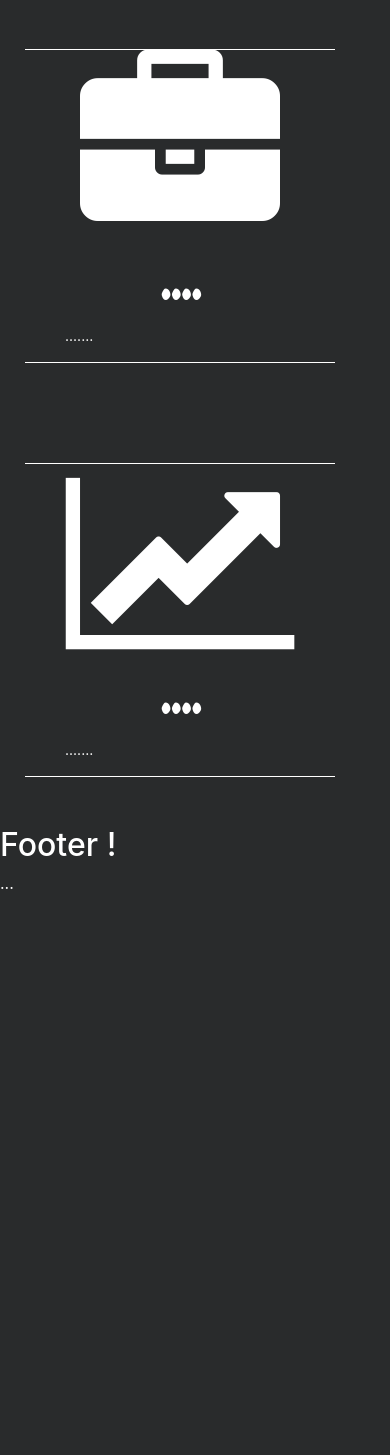
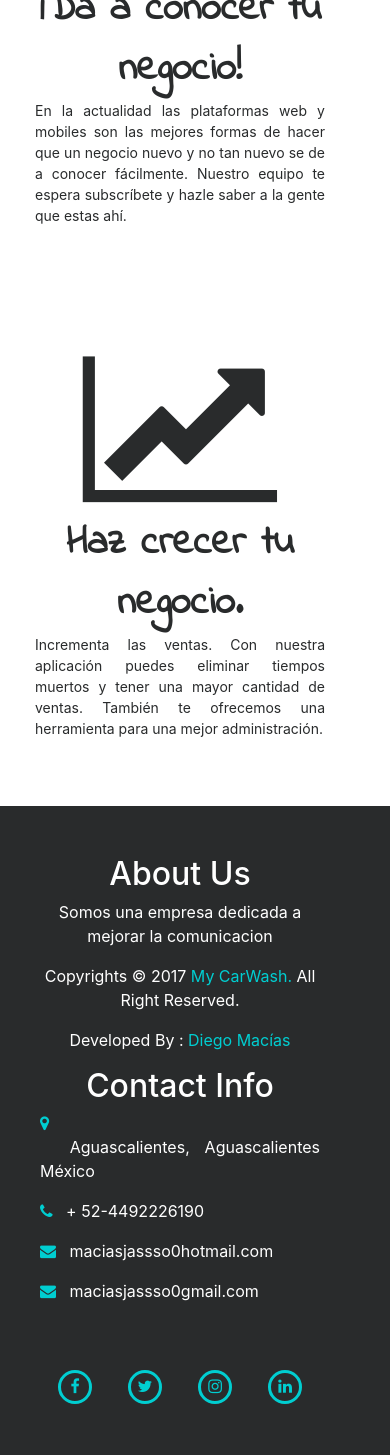
Before and after one commit to diegomjasso/MyWashCar, a Django app: page / in a window 390 px wide. Shown: the part 3331-4786 px from the top of the page. Before the commit the page ends 4220 px from the top, so only its background shows below. Run offline with Django 3.2, Linux system fonts and the light colour scheme; parts of the project's set-up code (start-up, migrations or seed data) failed here and were passed over; some libraries are stand-ins or nearby versions.

Commit message:
responsiveLandingP

```diff
--- a/static/assets/css/app.css
+++ b/static/assets/css/app.css
@@ -50,7 +50,7 @@
 	display:	block;
 }
 
-.display-inline{
+.display-inline	{
 	display:	inline-block;
 }
 
@@ -94,20 +94,19 @@ body, html {
 }
 
 .authentication {
-	width: 20em;
-	/*	background: #d2e9f2;	*/
 	background: #292b2c!important;
 	border-radius: 0em 1em 0em 1em;
-	padding: 2.5em 1.5em 2em 1.5em;
 	border-style: solid;
 	border-color: #ddd;
 	border-width: 1px;
-	float: right;
 	font-size: 16px;
+	display: inline-block;
 }
 
 .container-index	{
 	height: 100%;
+	text-align: center;
+	align-items: center;
 }
 
 .control-label {
@@ -197,9 +196,15 @@ input:-moz-placeholder { font-family: 'Indie Flower', cursive; }
 	text-align: center;
 }
 
+.serices-tab-business	{
+	background: white;
+	color: #292b2c!important;
+	text-align: center;
+}
+
 .thumbnails-tittle	{
 	display: block;
-	font-size: 50px;
+	font-size: 40px;
 	font-family: 'Indie Flower', cursive;
 }
 
@@ -210,45 +215,97 @@ input:-moz-placeholder { font-family: 'Indie Flower', cursive; }
 
 .fa.fa-globe.thumbnails-icon		{
 	color: white;
-	font-size: 200px;
+	font-size: 170px;
 	display: block;
 }
 
 .fa.fa-money.thumbnails-icon		{
 	color: white;
-	font-size: 200px;
+	font-size: 170px;
 	display: block;
 }
 
 .fa.fa-clock-o.thumbnails-icon		{
 	color: white;
-	font-size: 200px;
+	font-size: 170px;
 	display: block;
 }
 
 .fa.fa-briefcase.thumbnails-icon		{
-	color: white;
-	font-size: 200px;
+	color: #292b2c!important;
+	font-size: 170px;
 	display: block;
 }
 
 .fa.fa-line-chart.thumbnails-icon		{
-	color: white;
-	font-size: 200px;
+	color: #292b2c!important;
+	font-size: 170px;
 	display: block;
 }
 
 .thumbnail-content	{
 	margin-top: 50px;
 	margin-bottom: 50px;
-	/*
-		border-style: solid;
-		border-width: 1px 0px 1px  0px;
-		border-color: #292b2c!important;
-	*/
 }
 
 .footer-nav	{
 	background: #292b2c!important;
 	color: white;
 }
+
+.social-icon-list {
+	margin-top: 50px;
+	margin-bottom: 50px;
+	text-align: center;
+}
+
+.social-icon	{
+	width: 34px;
+	height: 34px;
+	border-style: solid;
+	border-width: 3px;
+	border-radius: 30px;
+	padding:	1px;
+	color: #00CED1;
+	cursor: pointer;
+	display: inline-block;
+}
+
+.social-icon:hover	{
+	color: #FEF65B;
+	display: inline-block;
+}
+
+.fa.fa-map-marker{
+	color: #00CED1;
+	display: inline-block;
+}
+
+.fa.fa-phone	{
+	color: #00CED1;
+	display: inline-block;
+}
+
+.fa.fa-envelope	{
+	color: #00CED1;
+	display: inline-block;
+}
+
+.footer-link	{
+	color: #00CED1;
+	display: inline-block;
+}
+
+.single	{
+	text-align: justify;
+}
+
+.about-us	{
+	text-align: justify;
+}
+
+.parallax-2 .tittle {
+	height: 100%
+	padding-top: 100px;
+	padding-bottom: 100px;
+}
--- a/static/assets/css/app/mobile/mobile-size-large-medium.css
+++ b/static/assets/css/app/mobile/mobile-size-large-medium.css
@@ -1,4 +1,4 @@
-@media only screen and (min-width: 413px) and (max-width : 990px) {
+@media only screen and (min-width: 481px) and (max-width : 990px) {
 	.tittle-logo	{
 	    font-size: 0.9em;
 	    display: block;
@@ -10,11 +10,15 @@
 	}
 
 	.authentication {
-		margin:	20px;
+		margin-top:	130px;
+		width: 22em;
+		padding: 20px 15px 20px 15px;
 	}
 
-	.container-index	{
-		padding-top: 70px;
+	.parallax-2 .tittle h1	{
+		font-size: 110px;
+		padding-top: 150px;
+		padding-bottom: 150px;
 	}
 
 	.btn-createaccout-sumbit	{
--- a/static/assets/css/app/mobile/mobile-size-medium-medium.css
+++ b/static/assets/css/app/mobile/mobile-size-medium-medium.css
@@ -1,4 +1,4 @@
-@media only screen and (min-width: 300px) and (max-width : 412px) {
+@media only screen and (min-width: 300px) and (max-width : 480px) {
 	.tittle-logo	{
 	    display: none;
 	}
@@ -8,11 +8,13 @@
 	}
 
 	.authentication {
-		margin:	20px;
+		margin-top:	50px;
+		width: 18em;
+		padding: 20px 15px 20px 15px;
 	}
 
 	.container-index	{
-		padding-top: 70px;
+		padding-top: 50px;
 	}
 
 	.btn-createaccout-sumbit	{
@@ -25,6 +27,7 @@
 
 	.parallax-1	{
 		height: 110%;
+
 	}
 
 	.thumbnail-content {
@@ -32,4 +35,10 @@
 		border-width: 1px 0px 1px  0px;
 		border-color: white;
 	}
+
+	.parallax-2 .tittle h1	{
+		font-size: 65px;
+		padding-top: 150px;
+		padding-bottom: 150px;
+	}
 }
--- a/static/assets/css/app/mobile/mobile-size-small-medium.css
+++ b/static/assets/css/app/mobile/mobile-size-small-medium.css
@@ -24,4 +24,10 @@
 		border-width: 1px 0px 1px  0px;
 		border-color: white;
 	}
+
+	.parallax-2 .tittle h1	{
+		font-size: 50px;
+		padding-top: 100px;
+		padding-bottom: 100px;
+	}
 }
--- a/static/assets/css/app/mobile/mobile-size-small.css
+++ b/static/assets/css/app/mobile/mobile-size-small.css
@@ -13,4 +13,15 @@
 		border-width: 1px 0px 1px  0px;
 		border-color: white;
 	}
+
+	.authentication {
+		width: 18em;
+		padding: 20px 15px 20px 15px;
+	}
+
+	.parallax-2 .tittle h1	{
+		font-size: 25px;
+		padding-top: 60px;
+		padding-bottom: 60px;
+	}
 }
--- a/views/index.html
+++ b/views/index.html
@@ -2,10 +2,10 @@
 
 {% block content %}
     {%  include "templates/header.html"  %}
-    <div class="container-index ">
-	    <div class="parallax parallax-1 " id="home">
+    <div class="container-index">
+	    <div class="parallax parallax-1" id="home">
 
-	    	<div class="authentication ">
+	    	<div class="authentication">
 	    		<!-- Tab Navs -->
 	    		<ul class="nav nav-tabs" role="tablist">
 					  <li class="nav-item">
@@ -19,23 +19,23 @@
 					<!-- Tab panes -->
 					<div class="tab-content padding-10">
 					  <div class="tab-pane active " id="newAccount" role="tabpanel">
-				  		<div class="form-group">
+				  		<div class="form-group datos-personales">
 						  	<label class="control-label" for="inputSuccess1">Datos personales</label>
 						  	<input type="text" class="form-control" id="inputSuccess1" aria-describedby="helpBlock2" placeholder="Nombre (s)">
 							  <input type="text" class="form-control" id="inputSuccess1" aria-describedby="helpBlock2" placeholder="Apellidos">
 							</div>
-							<div class="form-group">
+							<div class="form-group datos-contacto">
 							  <label class="control-label" for="inputWarning1">Datos de contacto</label>
 							  <input type="text" class="form-control" id="inputWarning1" placeholder="Email
 							  ">
 							  <input type="text" class="form-control" id="inputWarning1" placeholder="Telefono
 							  ">
 							</div>
-							<div class="form-group">
+							<div class="form-group datos-ubicacion">
 							  <label class="control-label" for="inputError1">Datos de Ubicación</label>
 							  <input type="text" class="form-control" id="inputError1" placeholder="Codígo Postal">
 							</div>
-							<div class="has-error">
+							<div class="sumbit-box">
 							  <div class="checkbox text-center">
 							    <div class="btn btn-primary btn-createaccout-sumbit text-bold margin-top-20" id="landingPageCreateAccount">
 							    	Crear mi cuenta WashCar
@@ -46,7 +46,7 @@
 					  <div class="tab-pane" id="myBusiness" role="tabpanel">
 					  	<div class="container-fluid">
 							  <div class="row">
-						      <div class="col-xs-12 col-md-12 col-sm-12">
+						      <div class="col-xs-12 col-md-12 col-lg-12 col-sm-12">
 										<label class="text-center text-bold text-invitation" >
 											Tienes un Auto-lavado
 										</label>
@@ -77,9 +77,9 @@
 
     <div class="serices-tab " id="services">
       <div class="row max-width padding-left-40 padding-right-40">
-      	<div class="col-md-12">
+      	<div class="col-md-12 col-lg-12">
       		<div class="row">
-      			<div class="col-xs-4 col-md-4 col-sm-12 padding-left-40 padding-right-40 thumbnail-content">
+      			<div class="col-xs-4 col-md-4 col-sm-12 col-lg-4 padding-left-10 padding-right-10 thumbnail-content">
       				<dl class="dl-horizontal">
       					<i class="fa fa-globe thumbnails-icon"></i>
 							  <dt class="thumbnails-tittle">
@@ -88,18 +88,18 @@
 							  <dd class="thumbnails-text">Encuentra tu auto lavado mas cercano. Descarga nuestra app y visualiza cuales son las mejores opciones para lavar tu auto cerca de ti.</dd>
 							</dl>
       			</div>
-      			<div class="col-xs-4 col-md-4 col-sm-12 padding-left-40 padding-right-40 thumbnail-content">
+      			<div class="col-xs-12 col-md-4 col-lg-4 col-sm-12 padding-left-10 padding-right-10 thumbnail-content">
       				<dl class="dl-horizontal">
       					<i class="fa fa-money thumbnails-icon"></i>
 							  <dt class="thumbnails-tittle">
 							  	Encuentra el mejor precio
 							  </dt>
-							  <dd class="thumbnails-text">
+							  <dd class="thumbnails-text margin-top-20">
 							  	Descubre donde puedes ahorrar mas dinero al lavar tu auto.
 							  </dd>
 							</dl>
       			</div>
-      			<div class="col-xs-4 col-md-4 col-sm-12 padding-left-40 padding-right-40 thumbnail-content">
+      			<div class="col-xs-12 col-md-4 col-lg-4 col-sm-12 padding-left-10 padding-right-10 thumbnail-content">
       				<dl class="dl-horizontal">
       					<i class="fa fa-clock-o thumbnails-icon"></i>
 							  <dt class="thumbnails-tittle">
@@ -113,29 +113,35 @@
       </div>
     </div>
 
-    <div class="parallax parallax-2" id="servicesBusinessParallax"></div>
+    <div class="parallax parallax-2" id="servicesBusinessParallax">
+    	<div class="tittle">
+    		<h1> !Trabaja con nosotros! </h1>
+    	</div>
+    </div>
 
-		<div class="serices-tab " id="servicesBusiness">
+		<div class="serices-tab-business" id="servicesBusiness">
       <div class="row max-width padding-left-40 padding-right-40">
-      	<div class="col-md-12">
+      	<div class="col-md-12 col-lg-12">
       		<div class="row">
-      			<div class="col-xs-6 col-md-6 col-sm-12 padding-left-40 padding-right-40 thumbnail-content">
+      			<div class="col-xs-12 col-lg-6 col-md-6 col-sm-12 padding-left-10 padding-right-10 thumbnail-content">
       				<dl class="dl-horizontal">
       					<i class="fa fa-briefcase thumbnails-icon"></i>
 							  <dt class="thumbnails-tittle">
-							  	....
+							  	¡Da a conocer tu negocio!
 							  </dt>
-							  <dd class="thumbnails-text">.......</dd>
+							  <dd class="thumbnails-text">
+									En la actualidad las plataformas web y mobiles son las mejores formas de hacer que un negocio nuevo y no tan nuevo se de a conocer fácilmente. Nuestro equipo te espera subscríbete y hazle saber a la gente que estas ahí.
+							  </dd>
 							</dl>
       			</div>
-      			<div class="col-xs-6 col-md-6 col-sm-12 padding-left-40 padding-right-40 thumbnail-content">
+      			<div class="col-xs-12 col-md-6 col-lg-6 col-sm-12 padding-left-10 padding-right-10 thumbnail-content">
       				<dl class="dl-horizontal">
       					<i class="fa fa-line-chart thumbnails-icon"></i>
 							  <dt class="thumbnails-tittle">
-							  	....
+							  	Haz crecer tu negocio.
 							  </dt>
 							  <dd class="thumbnails-text">
-							  	.......
+							  	Incrementa las ventas. Con nuestra aplicación puedes eliminar tiempos muertos y tener una mayor cantidad de ventas. También te ofrecemos una herramienta para una mejor administración.
 							  </dd>
 							</dl>
       			</div>
@@ -144,9 +150,82 @@
       </div>
     </div>
 
-    <div class="footer-nav">
-      <h1>Footer !</h1>
-      <p>...</p>
+    <div class="footer-nav padding-top-50">
+    	<div class="row max-width padding-right-40 padding-left-40">
+    		<div class="col-sm-12 col-md-12 col-xs-12 col-lg-12">
+    			<div class="row">
+	    			<div class="col-sm-12 col-xs-12 col-md-8 col-lg-8">
+	    				<div class="row">
+	    					<div class="col-sm-12 col-md-12 col-xs-12 col-lg-12 abount-us">
+	    						<div>
+			    					<h2 class="footer-title">About Us</h2>
+										<p>Somos una empresa dedicada a mejorar la comunicacion </p>
+									</div>
+									<div class="copyright hidden-sm hidden-xs">
+										<p>Copyrights &copy; 2017 <a href="http://nextbootstrap.com/" class="footer-link" title="">My CarWash.</a> All Right Reserved.</p>
+										<p>Developed By : <a href="http://sirseni.com/" class="footer-link" title="">Diego Macías</a></p>
+									</div>
+	    					</div>
+	    				</div>
+	    			</div>
+	    			<div class="col-sm-12 col-xs-12 col-md-4 col-lg-4">
+	    				<div class="row">
+	    					<div class="col-sm-12 col-md-12 col-xs-12 col-lg-12">
+	    						<h2 class="footer-title">Contact Info</h2>
+									<div class="single">
+										<i class="fa fa-map-marker display-inline"></i>
+										<p class="display-inline">&nbsp Aguascalientes, Aguascalientes México</p>
+									</div>
+									<div class="single">
+										<i class="fa fa-phone display-inline"></i>
+										<p class="display-inline">&nbsp + 52-4492226190</p>
+									</div>
+
+									<div class="single">
+										<i class="fa fa-envelope display-inline"></i>
+										<p class="display-inline">&nbsp maciasjassso0hotmail.com</p>
+										<br>
+										<i class="fa fa-envelope display-inline"></i>
+										<p class="display-inline">&nbsp maciasjassso0gmail.com</p>
+									</div>
+			    				<div class=" row  social-icon-list">
+			    					<div class="col-sm-12 col-md-12 col-xs-12 col-lg-12">
+			    						<div class="row">
+												<div class="col-sm-12 col-md-12 col-xs-12 col-lg-12">
+													<table class="max-width text-align-center">
+														<tr>
+															<td class="text-align-center">
+																<div class="social-icon img-circle">
+																	<i class="fa fa-facebook"></i>
+																</div>
+															</td>
+															<td class="text-align-center">
+																<div class="social-icon img-circle">
+																<i class="fa fa-twitter"></i>
+																</div>
+															</td>
+															<td class="text-align-center">
+																<div class="social-icon img-circle">
+																<i class="fa fa-instagram"></i>
+																</div>
+															</td>
+															<td class="text-align-center">
+																<div class="social-icon img-circle">
+																<i class="fa fa-linkedin"></i>
+																</div>
+															</td>
+														</tr>
+													</table>
+												</div>
+											</div>
+										</div>
+									</div>
+								</div>
+							</div>
+    				</div>
+    			</div>
+    		</div>
+    	</div>
     </div>
 
   </div>
```
Also changed, not shown: static/assets/css/app/mobile/mobile-size-large.css (+62 -6 lines).
